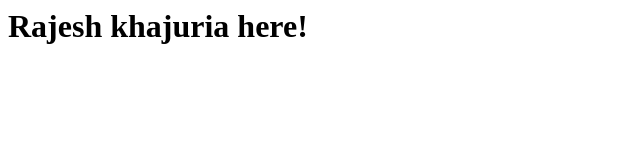
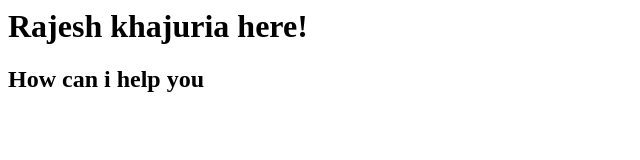
Before and after one commit to Rajesh7889/jenkingtest, a plain HTML site: page index.html in a window 1280 px wide. Shown: the whole page, without its empty margins (0-640 px from the left). Drawn offline with Linux system fonts and the light colour scheme.

Commit message:
Update index.html

```diff
--- a/index.html
+++ b/index.html
@@ -1,5 +1,6 @@
 <html>
   <body>
     <h1>Rajesh khajuria here!</h1>
+    <h2>How can i help you</h2>
   </body>
 </html>
```
